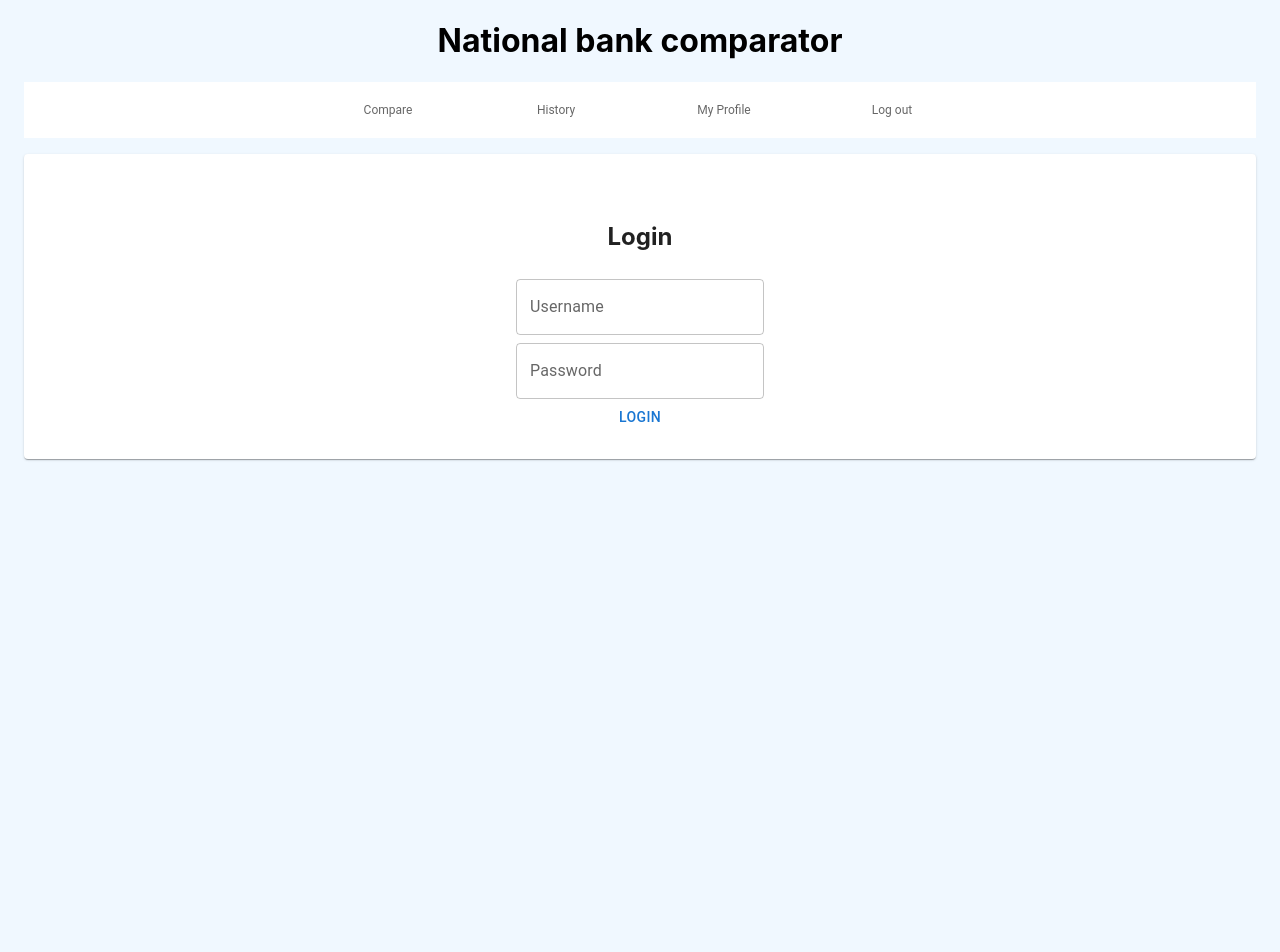
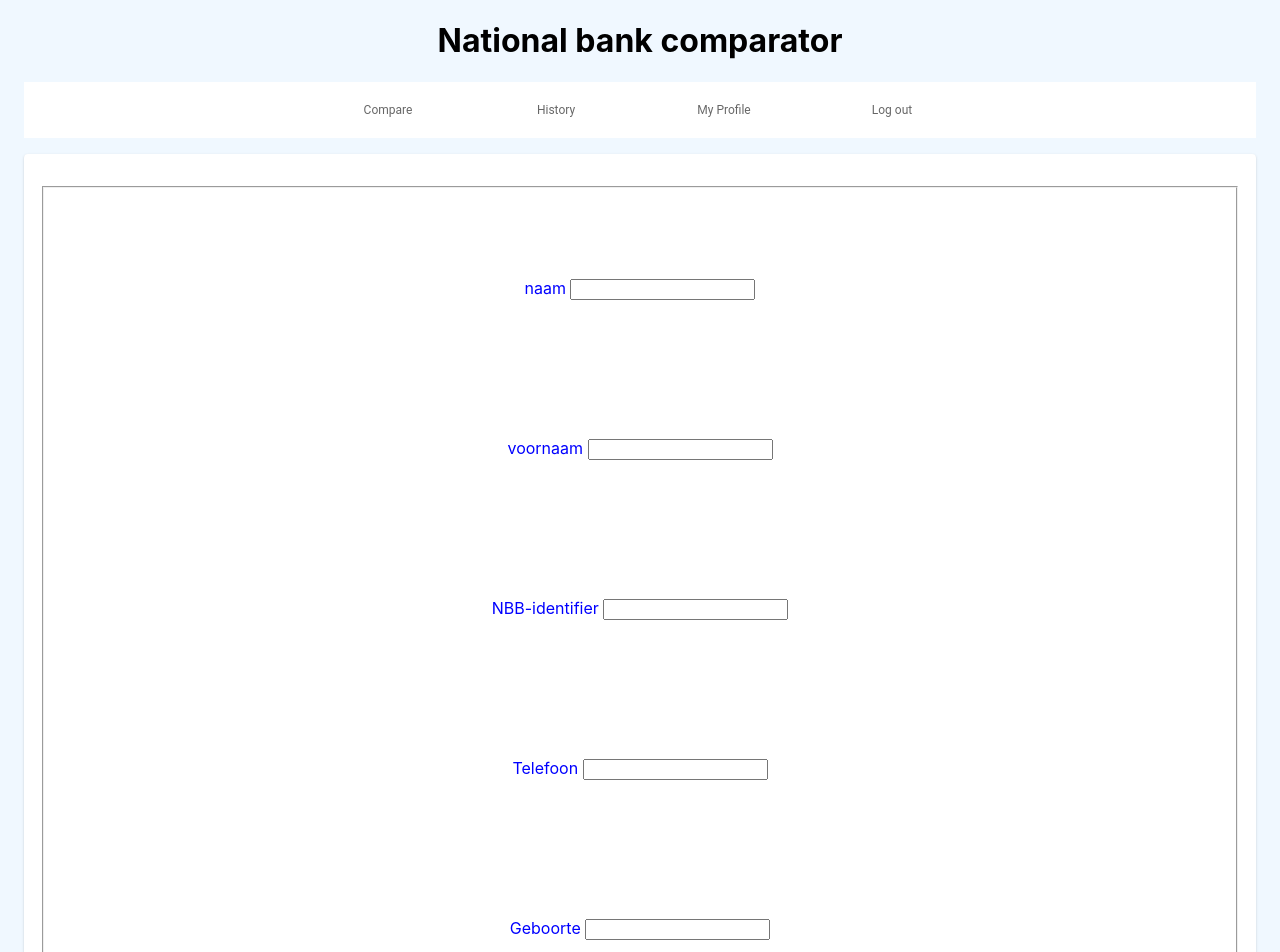
Before and after one commit to TimVanOnckelen/nbbproject-frontend-ap, a React (Create React App) app: page /profile in a window 1280 px wide. Shown: the top 952 px of the page. Before the commit the page ends 800 px from the top, so only its background shows below. Built offline with nearby package versions, Linux system fonts and the light colour scheme; sample sign-in values are in the browser's storage.

Commit message:
aanzet profielpagina

```diff
--- a/package.json
+++ b/package.json
@@ -15,7 +15,9 @@
     "@types/react": "^18.0.28",
     "@types/react-dom": "^18.0.11",
     "axios": "^1.3.4",
+    "bootstrap": "^5.2.3",
     "react": "^18.2.0",
+    "react-bootstrap": "^2.7.4",
     "react-dom": "^18.2.0",
     "react-router-dom": "^6.8.2",
     "react-scripts": "5.0.1",
--- /dev/null
+++ b/src/components/profile/profile.tsx
@@ -0,0 +1,90 @@
+import React, { useState, ChangeEvent } from 'react';
+import { Image, Container, Row, Col } from 'react-bootstrap';
+
+// const ImageUploadPreview: React.FC = () => {
+//   const [file, setFile] = useState<File | undefined>(undefined);
+//   const [imagePreviewUrl, setImagePreviewUrl] = useState<string>('');
+
+//   const handleImageChange = (e: ChangeEvent<HTMLInputElement>) => {
+//     e.preventDefault();
+
+//     let reader = new FileReader();
+//     let file = e.target.files?.[0];
+
+//     if (file) {
+//       reader.onloadend = () => {
+//         setFile(file);
+//         setImagePreviewUrl(reader.result as string);
+//       };
+
+//       reader.readAsDataURL(file);
+//     }
+//   };
+
+//   let $imagePreview: JSX.Element | null = null;
+//   if (imagePreviewUrl) {
+//     $imagePreview = <Image src={imagePreviewUrl} thumbnail />;
+//   } else {
+//     $imagePreview = (
+//       <div className="previewText">Please select an Image for Preview</div>
+//     );
+//   }
+
+//   return (
+//     <Container>
+//       <Row>
+//         <Col xs={12} md={12}>
+//           <form>
+//             <label>Please Select Image</label>
+//             <br />
+//             <input type="file" onChange={handleImageChange} />
+//           </form>
+//         </Col>
+//         <Col xs={12} md={12}>
+//           {$imagePreview}
+//         </Col>
+//       </Row>
+//     </Container>
+//   );
+// };
+
+const InputFieldname =()=>{
+    return(
+
+        <>
+        <fieldset style={{ color: 'blue', lineHeight : 10, padding: 20 }}>
+
+
+            <label  htmlFor="">naam </label>
+            <input  type="text" name="" id="" /> <br />
+            <label htmlFor="">voornaam </label>
+            <input type="text" name="" id="" /> <br />
+            <label htmlFor="">NBB-identifier </label>
+            <input type="text" name="" id="" /> <br />
+            <label htmlFor="">Telefoon </label>
+            <input type="text" name="" id="" /><br />
+            <label htmlFor="">Geboorte </label>
+            <input type="text" name="" id="" />
+        </fieldset>
+
+
+        </>
+    )
+
+
+}
+
+
+
+ const Profile =()=> {
+
+    return(
+        <>
+        {/* <ImageUploadPreview/> */}
+        <InputFieldname/>
+
+        </>
+    )
+}
+
+export default Profile;
--- a/src/router.tsx
+++ b/src/router.tsx
@@ -10,6 +10,7 @@ import Overview from './components/history/overview';
 import Compare from './components/company/compare';
 import ProtectedRoute from './components/auth/authHandler';
 import Logout from './components/auth/logout';
+import Profile from './components/profile/profile';
 
 // React Router
 // Welke onderdelen moeten ingeladen worden als een gebruiker een bepaald pad kiest.
@@ -52,7 +53,7 @@ export const router = createBrowserRouter([
           },
           {
             path: 'profile',
-            element: <Login />,
+            element: <Profile />,
           },
         ],
       },
```
Also changed, not shown: 1 other file (tests, documents, lock files or other folders).
